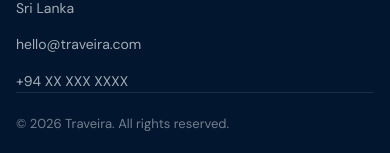
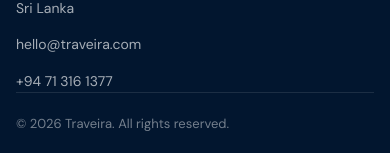
Before and after one commit to dasunipremasinghe/Traveira, a React (Vite) app: page / in a window 390 px wide. Shown: the part 9824-9977 px from the top of the page. Built offline with nearby package versions, Linux system fonts and the light colour scheme.

Commit message:
Update contact phone number in footer

```diff
--- a/src/components/Footer.jsx
+++ b/src/components/Footer.jsx
@@ -57,7 +57,7 @@
           </a>
 
           <a href="tel:+94000000000">
-            +94 XX XXX XXXX
+            +94 71 316 1377
           </a>
         </div>
 
```
